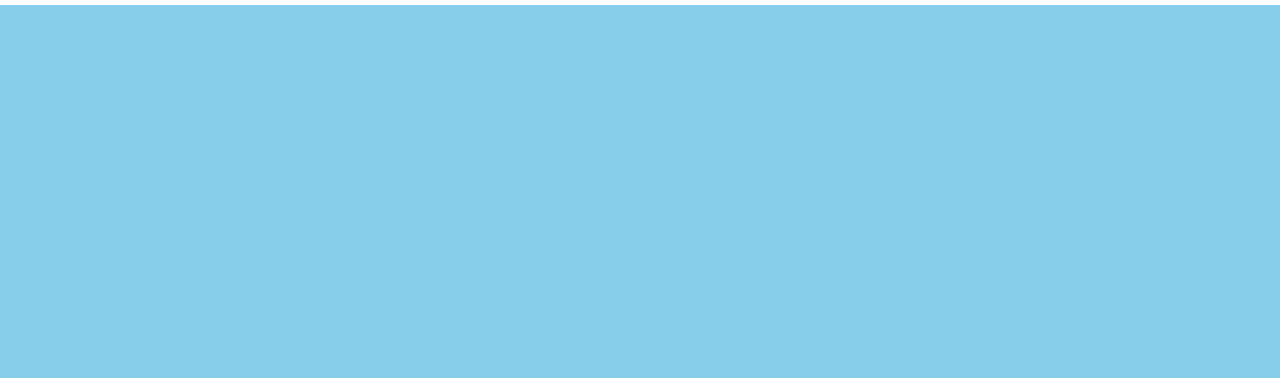
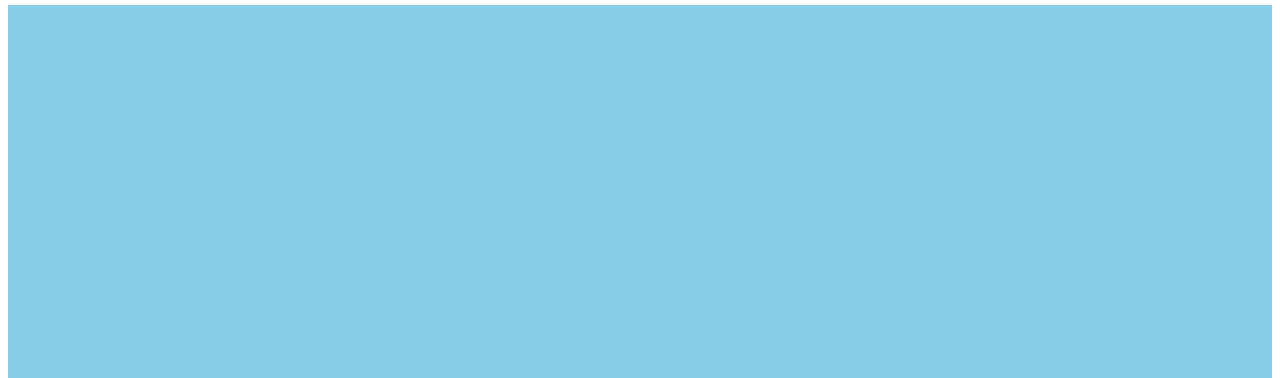
Before and after one commit to aishwarya-singh04/AssignmentsRepo, a plain HTML site: page practical-7.html in a window 1280 px wide. Shown: the part 81-459 px from the top of the page. Drawn offline with Linux system fonts and the light colour scheme.

Commit message:
changes made

```diff
--- a/practical-7.html
+++ b/practical-7.html
@@ -15,7 +15,9 @@
             font-family: Arial, Helvetica, sans-serif;
             color: white;
             font-size: 38px;
-            width: 100vw;
+            width: auto;
+            margin-left: 8px;
+            margin-right: 8px;
 
 
         }
```
